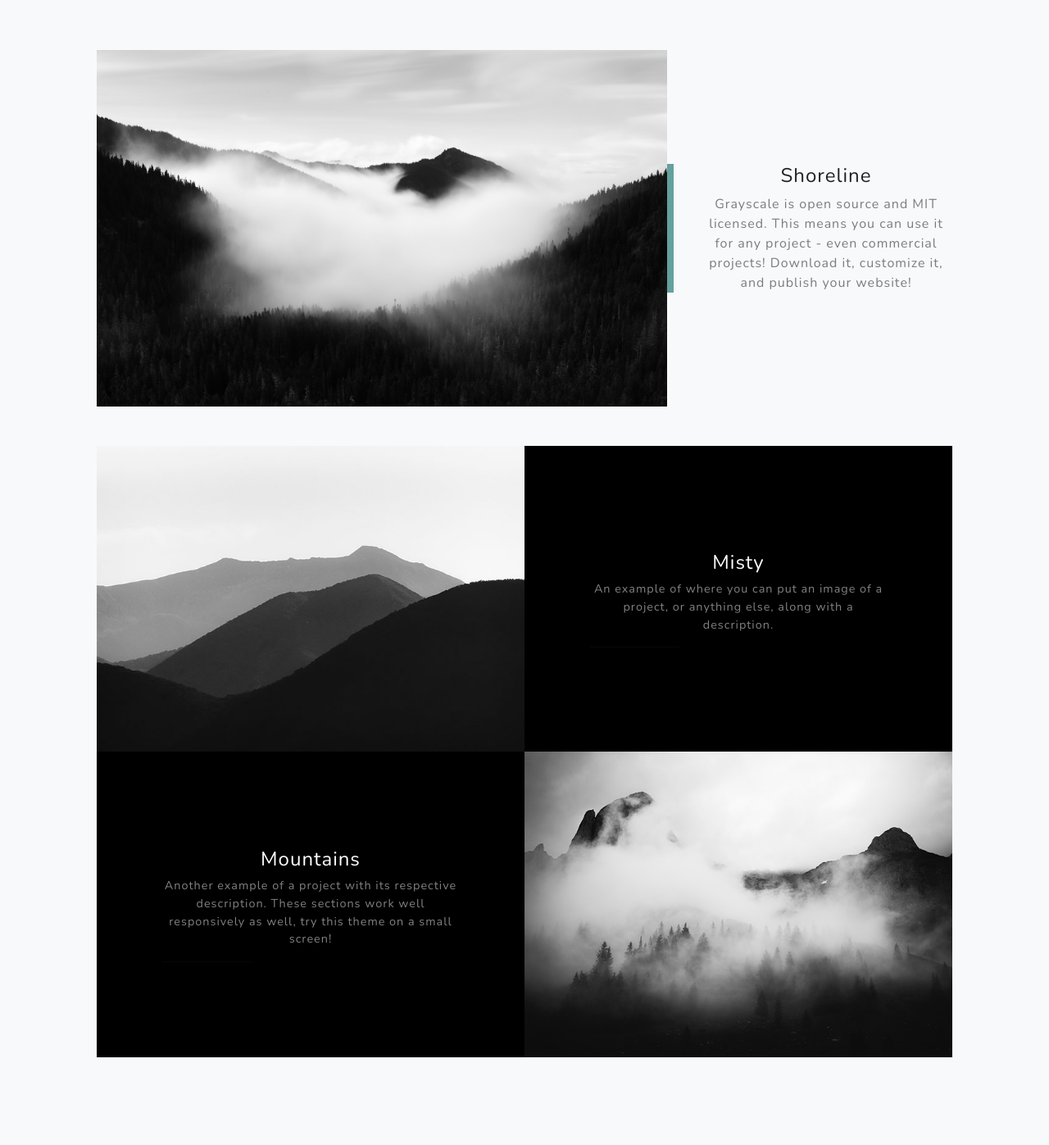
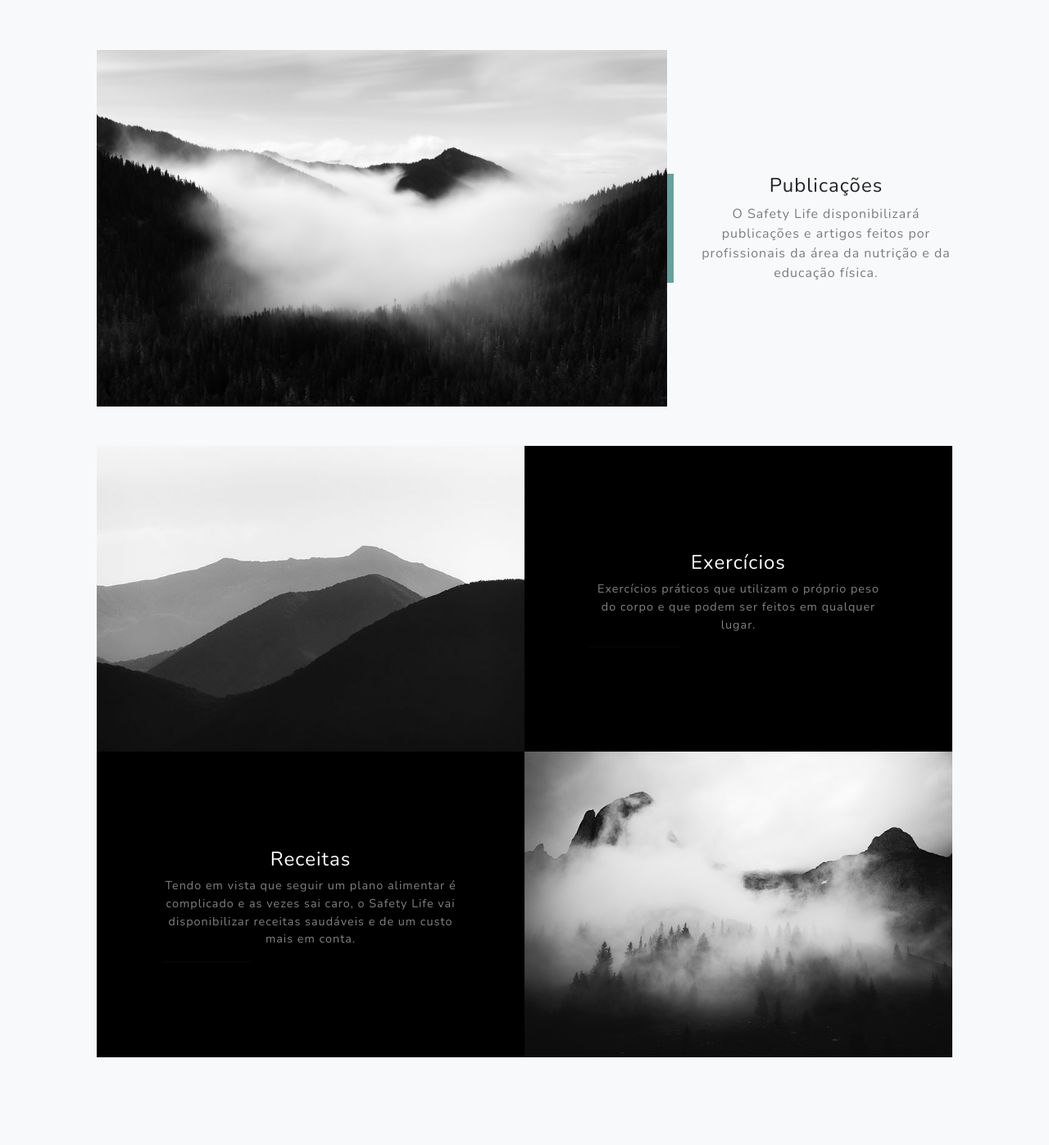
Before and after one commit to DSheridanmt/Safety-Life, a Django app: page / in a window 1280 px wide. Shown: the part 1568-2965 px from the top of the page at 82% size. Run offline with Django 3.2, Linux system fonts and the light colour scheme; some libraries are stand-ins or nearby versions.

Commit message:
Correções na página inicial

```diff
--- a/paginas/templates/index.html
+++ b/paginas/templates/index.html
@@ -70,8 +70,8 @@
                     <div class="col-xl-8 col-lg-7"><img class="img-fluid mb-3 mb-lg-0" src="{% static 'img/bg-masthead.jpg' %}" alt="..." /></div>
                     <div class="col-xl-4 col-lg-5">
                         <div class="featured-text text-center text-lg-left">
-                            <h4>Shoreline</h4>
-                            <p class="text-black-50 mb-0">Grayscale is open source and MIT licensed. This means you can use it for any project - even commercial projects! Download it, customize it, and publish your website!</p>
+                            <h4>Publicações</h4>
+                            <p class="text-black-50 mb-0">O Safety Life disponibilizará publicações e artigos feitos por profissionais da área da nutrição e da educação física.</p>
                         </div>
                     </div>
                 </div>
@@ -82,8 +82,8 @@
                         <div class="bg-black text-center h-100 project">
                             <div class="d-flex h-100">
                                 <div class="project-text w-100 my-auto text-center text-lg-left">
-                                    <h4 class="text-white">Misty</h4>
-                                    <p class="mb-0 text-white-50">An example of where you can put an image of a project, or anything else, along with a description.</p>
+                                    <h4 class="text-white">Exercícios</h4>
+                                    <p class="mb-0 text-white-50">Exercícios práticos que utilizam o próprio peso do corpo e que podem ser feitos em qualquer lugar.</p>
                                     <hr class="d-none d-lg-block mb-0 ms-0" />
                                 </div>
                             </div>
@@ -97,8 +97,8 @@
                         <div class="bg-black text-center h-100 project">
                             <div class="d-flex h-100">
                                 <div class="project-text w-100 my-auto text-center text-lg-right">
-                                    <h4 class="text-white">Mountains</h4>
-                                    <p class="mb-0 text-white-50">Another example of a project with its respective description. These sections work well responsively as well, try this theme on a small screen!</p>
+                                    <h4 class="text-white">Receitas</h4>
+                                    <p class="mb-0 text-white-50">Tendo em vista que seguir um plano alimentar é complicado e as vezes sai caro, o Safety Life vai disponibilizar receitas saudáveis e de um custo mais em conta.</p>
                                     <hr class="d-none d-lg-block mb-0 me-0" />
                                 </div>
                             </div>
```
